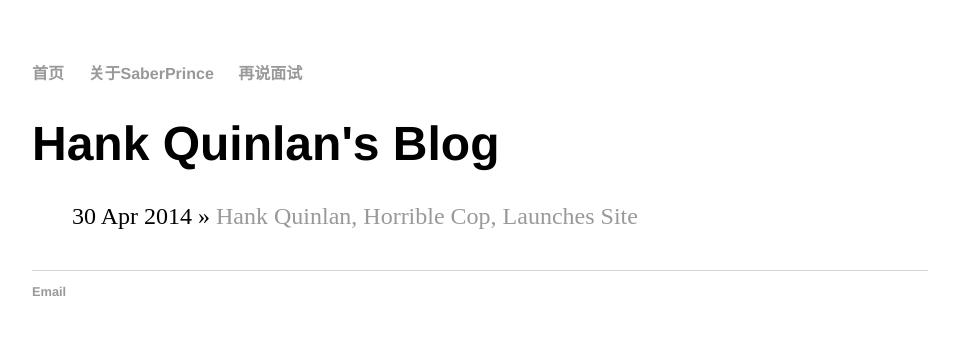
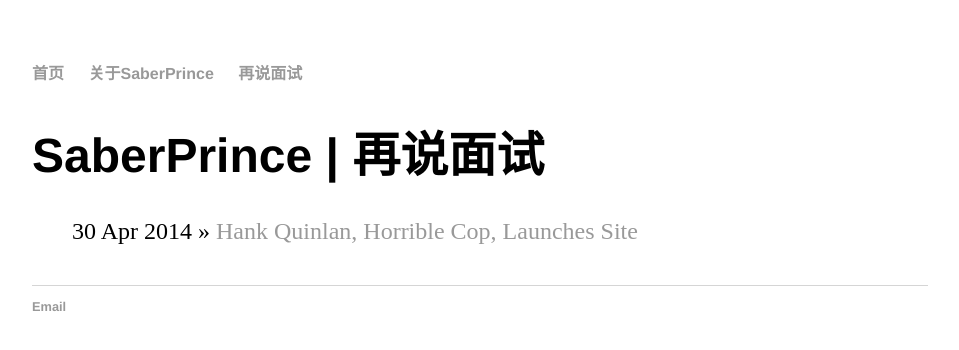
Before and after one commit to saberprince/saberprince.github.io, a Jekyll site: the page built from blog/index.html, in a window 1280 px wide. Shown: the top 350 px of the page, without its empty margins (160-1119 px from the left). Built offline with Jekyll 4.4.1, drawn with Linux system fonts in a browser that asks for light colours.

Commit message:
Update index.html

```diff
--- a/blog/index.html
+++ b/blog/index.html
@@ -1,6 +1,6 @@
 ---
 layout: default
-title: Hank Quinlan's Blog
+title: SaberPrince | 再说面试
 ---
 	<h1>{{ page.title }}</h1>
 	<ul class="posts">
```
